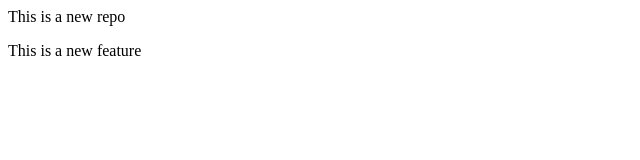
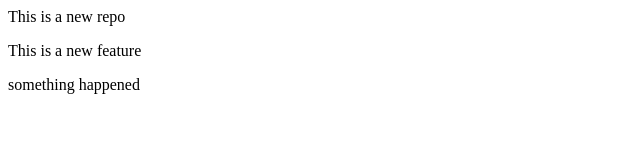
Before and after one commit to Ahzam-Hamza/newrepo, a plain HTML site: page index.html in a window 1280 px wide. Shown: the whole page, without its empty margins (0-640 px from the left). Drawn offline with Linux system fonts and the light colour scheme.

Commit message:
Again added new line

```diff
--- a/index.html
+++ b/index.html
@@ -4,3 +4,6 @@
 <p>
     This is a new feature
 </p>
+<p>
+    something happened
+</p>
```
